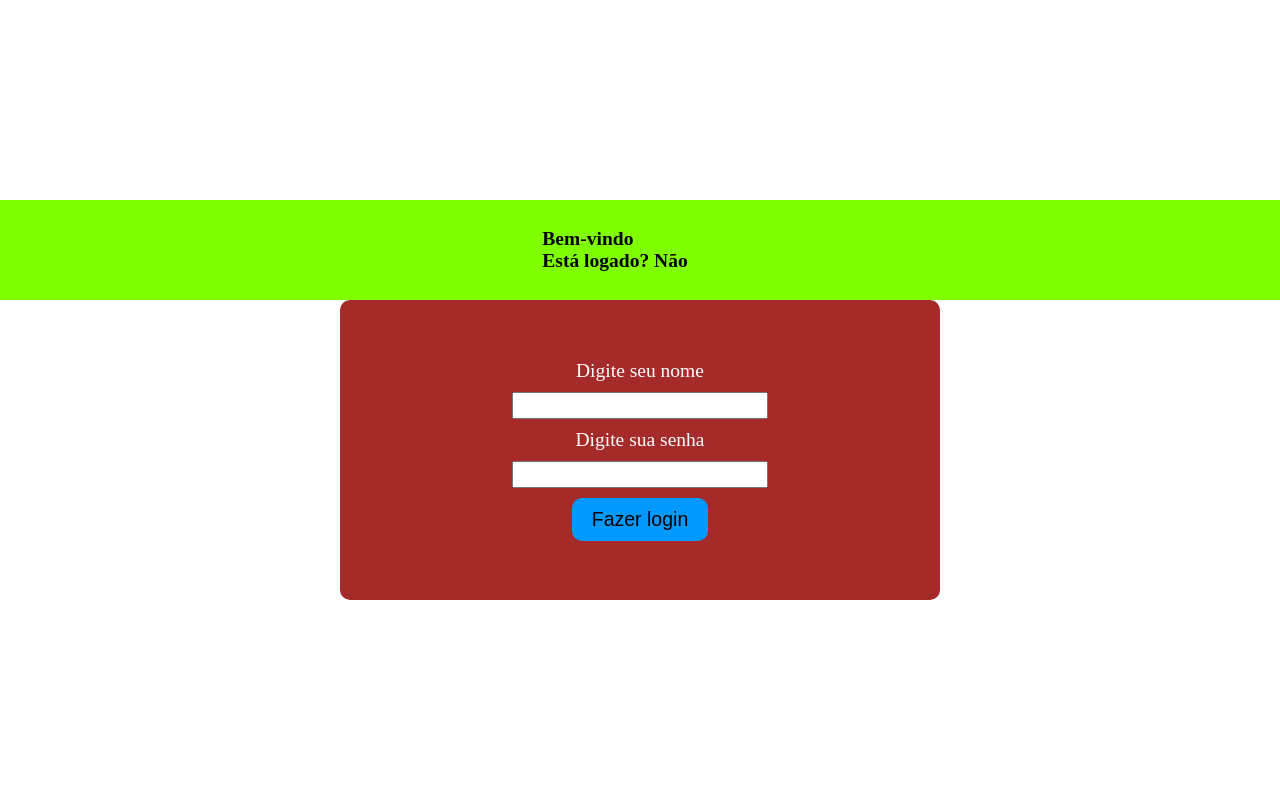
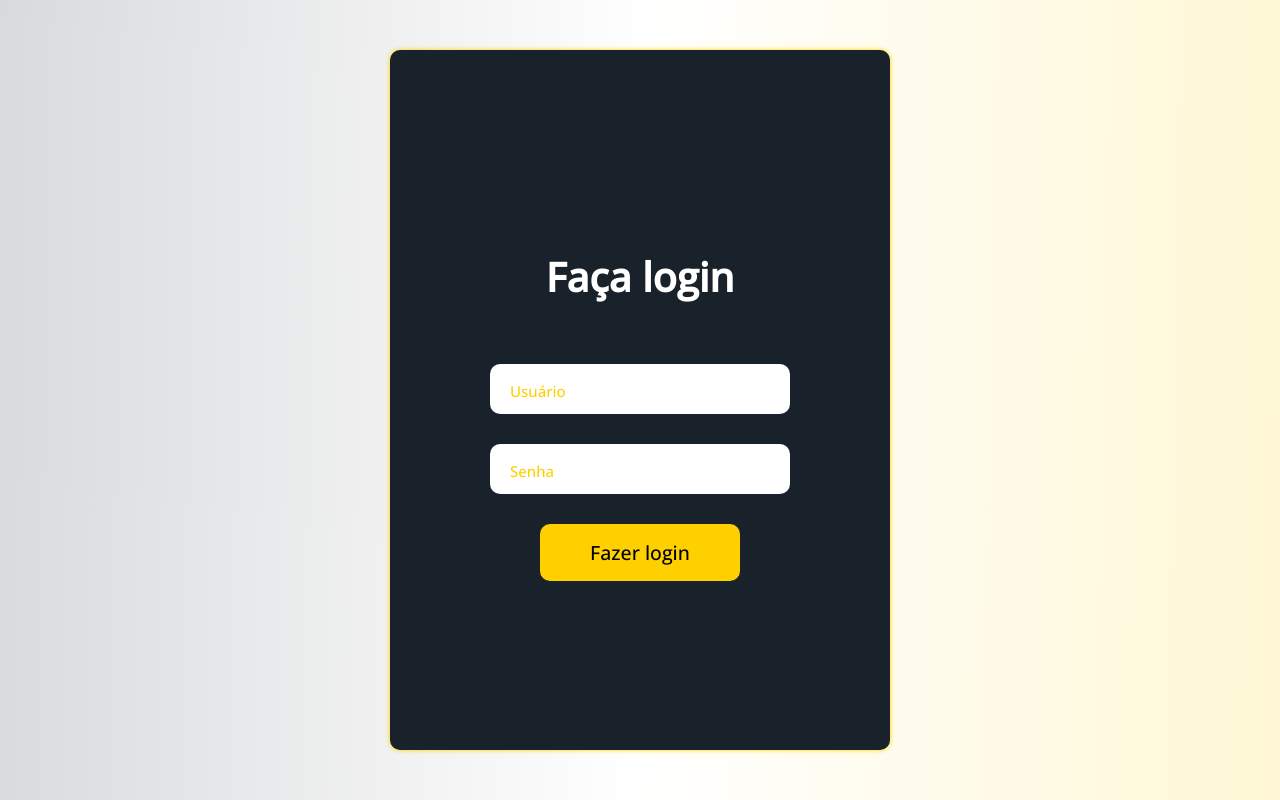
Before and after one commit to felipealvesdev/FrontendForSpringApi, a React (Vite) app: page / in a window 1280 px wide. Built offline with nearby package versions, Linux system fonts and the light colour scheme.

Commit message:
Tela de login refeita, porém um bug nas requisicoes get na página onde lista os produtos foi encontrado. Bug ainda nao solucionado.

```diff
--- a/src/components/Cards/Cards.tsx
+++ b/src/components/Cards/Cards.tsx
@@ -8,36 +8,72 @@ export const Card = styled.div`
     justify-content: center;
     align-items: center;
     font-size: 3rem;
-    height: 30rem;
-    width: 60rem;
-    background-color: brown;
+    height: 70rem;
+    width: 50rem;
+    background-color: #19212b;
     font-size: 5rem;
     border: none;
     border-radius: 1rem;
+
+    box-shadow: 0px 0px 5px 0.1px #ffd000;
 
     form {
         display: flex;
         flex-direction: column;
         justify-content: center;
         align-items: center;
-        gap: 1rem;
+        gap: 3rem;
 
-        label {
+        h1 {
+            padding: 3rem 10rem;
             color: #fff;
+            font-size: 4rem;
         }
 
+        input {
+            padding: 1.5rem 2rem;
+            border-radius: 1rem;
+            border: none;
+            height: 5rem;
+            width: 30rem;
+            transition: all 300ms ease-in-out;
+        }
+
+        input:hover {
+            background-color: #cecece;
+        }
+
+        input::placeholder {
+            font-size: 1.5rem;
+            color: #ffd000;
+            opacity: 1;
+            transition: all 500ms ease-in-out;
+        }
+
+        input:focus::placeholder {
+            padding: 0.5rem 1rem;
+            position: absolute;
+            color: #19212b;
+            top: 0;
+            left: 0;
+            opacity: 0.5;
+            transition: all 1000ms ease-in-out;
+        }
+
+
         button {
-            background-color: #0099ff;
+            background-color: #ffd000;
             border: none;
             border-radius: 1rem;
-            padding: 1rem 2rem;
+            padding: 1.5rem 5rem;
             transition: all 300ms ease-in-out;
 
             &:hover {
                 cursor: pointer;
                 transform: scale(1.1);
-                color: #0099ff;
+                color: #19212b;
                 background-color: #fff;
+                box-shadow: 0px 0px 5px 1px #fff;
             }
         }
     }
--- a/src/index.css
+++ b/src/index.css
@@ -1,6 +1,9 @@
+@import url('https://fonts.googleapis.com/css2?family=Open+Sans:wght@500&family=Poppins:wght@500&display=swap');
+
 * {
   margin: 0;
   padding: 0;
   box-sizing: border-box;
   font-size: 62.5%;
+  font-family: 'Open Sans', sans-serif;
 }
--- a/src/pages/Login/Login.module.css
+++ b/src/pages/Login/Login.module.css
@@ -5,4 +5,28 @@
     align-items: center;
     height: 100vh;
     width: 100%;
+
+    background: linear-gradient(91deg, #19212b, #ffffff, #ffd000);
+    background-size: 600% 600%;
+
+    -webkit-animation: AnimationName 7s ease infinite;
+    -moz-animation: AnimationName 7s ease infinite;
+    animation: AnimationName 7s ease infinite;
+
 }
+
+@-webkit-keyframes AnimationName {
+    0%{background-position:50% 0%}
+    50%{background-position:50% 100%}
+    100%{background-position:50% 0%}
+}
+@-moz-keyframes AnimationName {
+    0%{background-position:50% 0%}
+    50%{background-position:50% 100%}
+    100%{background-position:50% 0%}
+}
+@keyframes AnimationName {
+    0%{background-position:50% 0%}
+    50%{background-position:50% 100%}
+    100%{background-position:50% 0%}
+}
--- a/src/pages/Login/Login.tsx
+++ b/src/pages/Login/Login.tsx
@@ -16,6 +16,7 @@ export default function Login() {
 
   const [login, setLogin] = useState<string>("");
   const [password, setPassword] = useState<string>("");
+  const errorMsg = "Usuário ou senha incorreta";
 
   const [formData, setFormData] = useState({
     login: "",
@@ -65,14 +66,12 @@ export default function Login() {
 
   return (
     <div className={styles.container}>
-      <Navbar />
       <Card className={styles.card}>
           <form>
-              <label>Digite seu nome</label>
-              <input onChange={(e)=> setLogin(e.target.value)}/>
+              <h1>Faça login</h1>
+              <input onChange={(e)=> setLogin(e.target.value)} placeholder="Usuário"/>
 
-              <label>Digite sua senha</label>
-              <input onChange={(e)=> setPassword(e.target.value)} type="password"/>
+              <input onChange={(e)=> setPassword(e.target.value)} type="password" placeholder="Senha"/>
 
               <button type="button" onClick={handleLogin}>Fazer login</button>
           </form>
```
